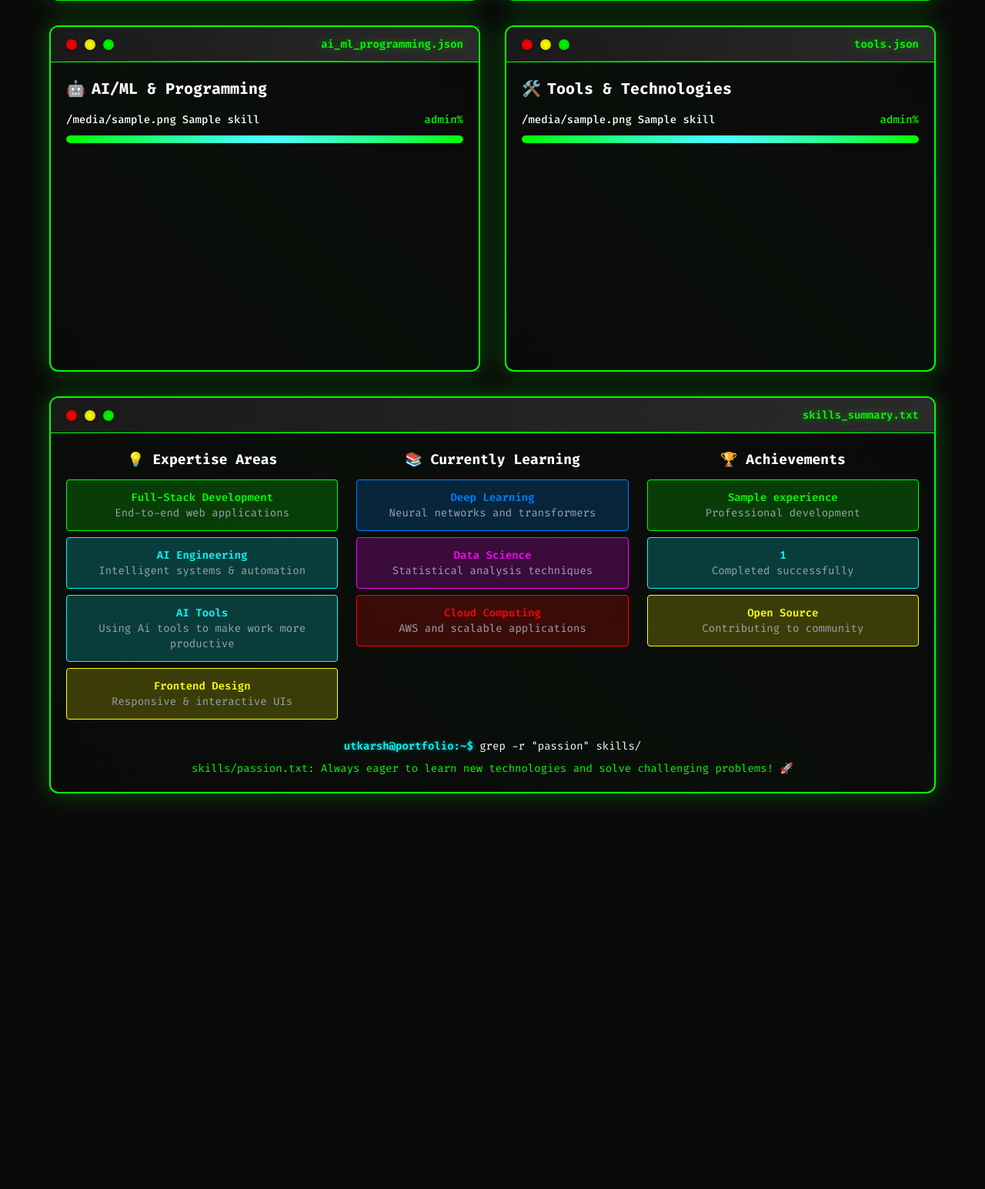
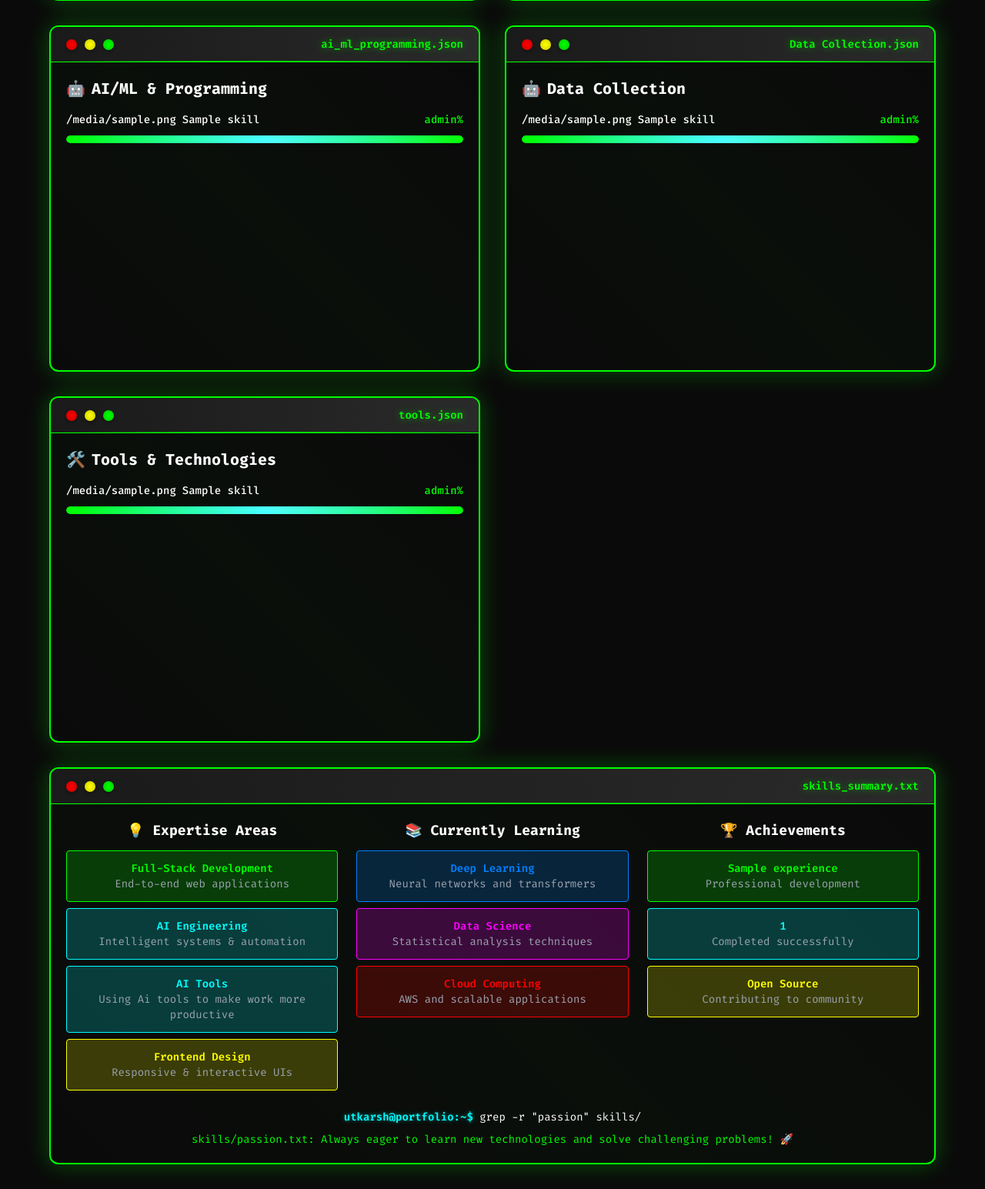
Before and after one commit to dimriutkarsh/Terminal-Portfolio, a Flask app: template templates/skills.html in a window 1280 px wide. Shown: the part 963-2508 px from the top of the page at 77% size. Before the commit the page ends 2008 px from the top, so only its background shows below. Run offline with Flask 2, Linux system fonts and the light colour scheme; the template is opened without the code that fills it: most values are stand-ins (such as "Sample title", 1, 10 or a date in 2020); some libraries are stand-ins or nearby versions.

Commit message:
updated and fixed skills

```diff
--- a/main.py
+++ b/main.py
@@ -16,6 +16,7 @@ PORTFOLIO_DATA = {
         "phone": "+91 XXXXX X6262",
         "github": "https://github.com/dimriutkarsh",
         "linkedin": "https://www.linkedin.com/in/utkarsh-dimri-029672242/",
+        "kaggle": "https://www.kaggle.com/utkarshdimri",
         "avatar": "UD",
         "bio": "Passionate AI/ML engineer with a strong foundation in full-stack development. I love building intelligent systems that solve real-world problems and constantly exploring new technologies to enhance productivity and innovation.",
         "status": "Available for opportunities",
@@ -44,11 +45,13 @@ PORTFOLIO_DATA = {
       { "name": "AI Tools Integration", "level": 65, "icon": "🤖" },
       { "name": "Data Analysis", "level": 60, "icon": "📊" }
     ],
-    "Web-Scrapping": [
+
+    "WebScrapping": [
       { "name": "Requests", "level": 65, "icon": "" },
       { "name": "BeautifulSoup", "level": 55, "icon": "" },
       { "name": "Data Analysis", "level": 60, "icon": "📊" }
     ],
+
         "tools": [
             {"name": "Git/Github", "level": 55, "icon": "🔧"},
             {"name": "AI-Tools", "level": 75, "icon": "🐼"},
--- a/templates/index.html
+++ b/templates/index.html
@@ -69,6 +69,12 @@
                     <span class="text-terminal-green mr-3">🔗</span>
                     <a href="{{ personal_info.github }}" target="_blank" class="text-terminal-cyan hover:text-terminal-green transition-colors">
                         GitHub Profile
+                    </a>
+                </div>
+                <div class="flex items-center text-gray-300">
+                    <span class="text-terminal-green mr-3">🔗</span>
+                    <a href="{{ personal_info.kaggle }}" target="_blank" class="text-terminal-cyan hover:text-terminal-green transition-colors">
+                        Kaggle Profile
                     </a>
                 </div>
                 <div class="flex items-center text-gray-300">
--- a/templates/skills.html
+++ b/templates/skills.html
@@ -116,6 +116,37 @@
                         AI/ML & Programming
                     </h3>
                     {% for skill in skills.ai_ml_programming %}
+                    <div class="skill-bar">
+                        <div class="skill-name">
+                            <span class="flex items-center">
+                                <span class="mr-2">{{ skill.icon }}</span>
+                                {{ skill.name }}
+                            </span>
+                            <span class="text-terminal-green">{{ skill.level }}%</span>
+                        </div>
+                        <div class="skill-progress">
+                            <div class="skill-progress-fill" data-width="{{ skill.level }}"></div>
+                        </div>
+                    </div>
+                    {% endfor %}
+                </div>
+            </div>
+
+            <div class="terminal-window animate-fade-in" style="animation-delay: 0.3s">
+                <div class="terminal-header">
+                    <div class="terminal-buttons">
+                        <div class="terminal-button red"></div>
+                        <div class="terminal-button yellow"></div>
+                        <div class="terminal-button green"></div>
+                    </div>
+                    <div class="terminal-title">Data Collection.json</div>
+                </div>
+                <div class="terminal-content">
+                    <h3 class="text-xl font-bold text-white mb-4 flex items-center">
+                        <span class="mr-2">🤖</span>
+                        Data Collection
+                    </h3>
+                    {% for skill in skills.WebScrapping %}
                     <div class="skill-bar">
                         <div class="skill-name">
                             <span class="flex items-center">
```
